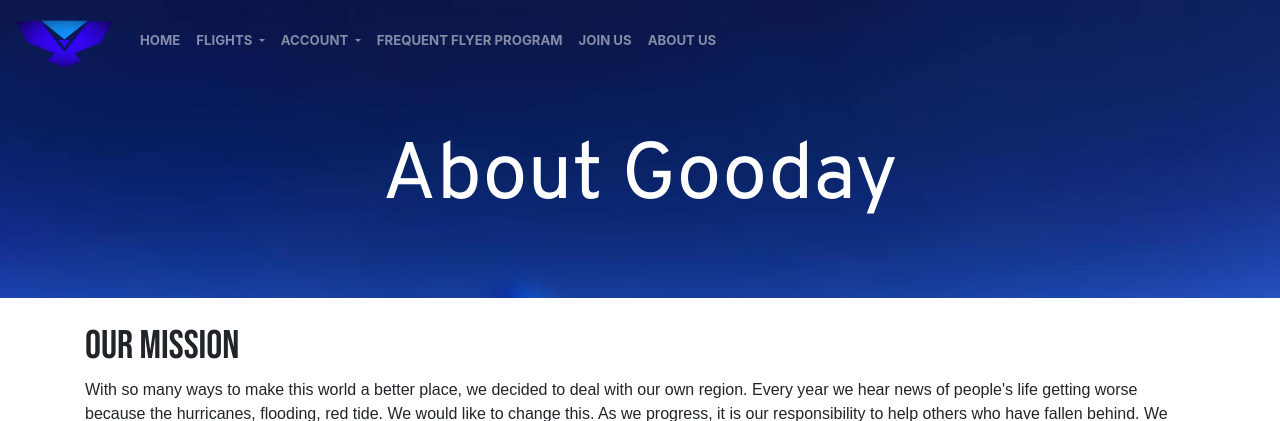
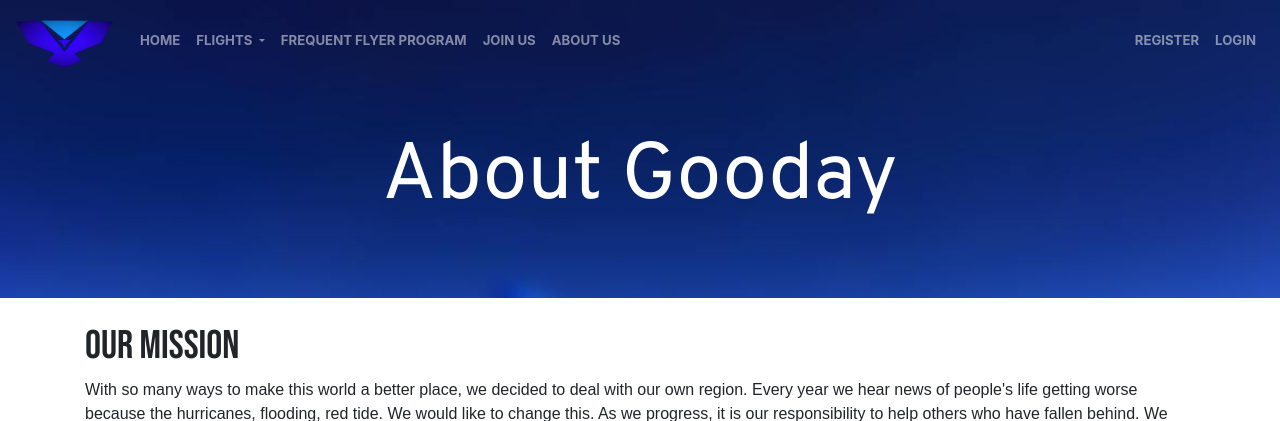
Before and after one commit to udaygoyat45/FblaApp, a Flask app: page /about in a window 1280 px wide. Shown: the top 421 px of the page. Run offline with Flask 2, Linux system fonts and the light colour scheme; some libraries are stand-ins or nearby versions; some web fonts are replaced.

Commit message:
very well

```diff
--- /dev/null
+++ b/flaskapp/static/js/every.js
@@ -0,0 +1,4 @@
+$(document).ready(function () {
+    $("#flash-message").hide();
+    $("#flash-message").slideDown(750);
+});
--- a/flaskapp/static/js/index.js
+++ b/flaskapp/static/js/index.js
@@ -14,6 +14,9 @@ $(document).ready(function () {
     });
 });
 
+$("flash-message").slideDown();
+
+
 $("#footer-collapse").click(function() {
     console.log("clicked!");
     $('html, body').animate({scrollTop: $(document).height()}, 'slow');
--- a/flaskapp/templates/layout.html
+++ b/flaskapp/templates/layout.html
@@ -24,13 +24,12 @@
     background-attachment: fixed;">
 
 {% else %}
-
     <body>
         {% endif %}
         {% with messages = get_flashed_messages(with_categories=true) %}
         {% if messages %}
         {% for category, message in messages %}
-        <div class="alert alert-{{ category }}">
+        <div id="flash-message" class="alert alert-{{ category }}">
             {{ message }}
         </div>
         {% endfor %}
@@ -43,7 +42,6 @@
             <a href="{{ url_for('home') }}">
                 <img class="navbar-brand" width="100" id="brand-logo" src="../static/img/logo2.png">
             </a>
-            <div class="navbar-inner">
                 <button class="navbar-toggler" type="button" data-toggle="collapse"
                     data-target="#navbarSupportedContent" aria-controls="navbarSupportedContent" aria-expanded="false"
                     aria-label="Toggle navigation">
@@ -51,7 +49,7 @@
                 </button>
 
                 <div class="collapse navbar-collapse justify-content-between" id="navbarSupportedContent">
-                    <ul class="navbar-nav">
+                    <ul class="navbar-nav mr-auto">
                         <li class="nav-item">
                             <a class="nav-link" href="{{url_for('home')}}">HOME<span
                                     class="sr-only">(current)</span></a>
@@ -68,43 +66,22 @@
                             </div>
                         </div>
 
-                        <li class="nav-item dropdown">
-                            <a class="nav-link dropdown-toggle" href="#" id="navbarDropdown" role="button"
-                                data-toggle="dropdown" aria-haspopup="true" aria-expanded="false">
-                                ACCOUNT
-                            </a>
-                            <div class="dropdown-menu" aria-labelledby="navbarDropdown">
-                                {% if current_user.is_authenticated %}
-                                <a class="dropdown-item" href="{{ url_for('logout') }}">Log Out</a>
-                                <a class="dropdown-item" href="{{ url_for('account') }}">Account</a>
-
-                                {% else %}
-                                <a class="dropdown-item" href="{{ url_for('register') }}">Sign Up</a>
-                                <a class="dropdown-item" href="{{ url_for('login') }}">Log In</a>
-                                {% endif %}
-
-                            </div>
-                        </li>
-
                         <li class="nav-item">
                             <a class="nav-link" href="{{url_for('frequent')}}">FREQUENT FLYER PROGRAM <span
                                     class="sr-only"></span></a>
                         </li>
-
-
                     </ul>
 
-                    <ul class="navbar-nav my-2 my-lg-0">
-                        <li class="nav-item">
-                            <a class="nav-link" href="{{url_for('job')}}"> JOIN US <span class="sr-only"></span></a>
-                        </li>
-
-                        <li class="nav-item">
-                            <a class="nav-link" href="{{url_for('about')}}">ABOUT US<span class="sr-only"></span></a>
-                        </li>
+                    <ul class="navbar-nav">
+                        {% if current_user.is_authenticated %}
+                        <li class="nav-item"><a class="nav-link" href="{{ url_for('account') }}">ACCOUNT</a></li>
+                        <li class="nav-item"><a class="nav-link" href="{{ url_for('logout') }}">LOGOUT</a></li>
+                        {% else %}
+                        <li class="nav-item"><a class="nav-link" href="{{ url_for('register') }}">REGISTER</a></li>
+                        <li class="nav-item"><a class="nav-link" href="{{ url_for('login') }}">LOGIN</a></li>
+                        {% endif %}
                     </ul>
                 </div>
-            </div>
         </nav>
         {% else %}
 
@@ -115,8 +92,6 @@
                     <img class="navbar-brand" width="100" id="brand-logo" src="../static/img/logo2.png">
                 </a>
 
-                <div class="navbar-inner">
-
                     <button class="navbar-toggler" type="button" data-toggle="collapse"
                         data-target="#navbarSupportedContent" aria-controls="navbarSupportedContent"
                         aria-expanded="false" aria-label="Toggle navigation">
@@ -124,7 +99,7 @@
                     </button>
 
                     <div class="collapse navbar-collapse justify-content-between" id="navbarSupportedContent">
-                        <ul class="navbar-nav">
+                        <ul class="navbar-nav mr-auto">
                             <li class="nav-item">
                                 <a class="nav-link" href="{{url_for('home')}}">HOME<span
                                         class="sr-only">(current)</span></a>
@@ -142,33 +117,11 @@
                                 </div>
                             </div>
 
-                            <li class="nav-item dropdown">
-                                <a class="nav-link dropdown-toggle" href="#" id="navbarDropdown" role="button"
-                                    data-toggle="dropdown" aria-haspopup="true" aria-expanded="false">
-                                    ACCOUNT
-                                </a>
-                                <div class="dropdown-menu" aria-labelledby="navbarDropdown">
-                                    {% if current_user.is_authenticated %}
-                                    <a class="dropdown-item" href="{{ url_for('logout') }}">Log Out</a>
-                                    <a class="dropdown-item" href="{{ url_for('account') }}">Account</a>
-
-                                    {% else %}
-                                    <a class="dropdown-item" href="{{ url_for('register') }}">Sign Up</a>
-                                    <a class="dropdown-item" href="{{ url_for('login') }}">Log In</a>
-                                    {% endif %}
-
-                                </div>
-                            </li>
-
                             <li class="nav-item">
                                 <a class="nav-link" href="{{url_for('frequent')}}">FREQUENT FLYER PROGRAM <span
                                         class="sr-only"></span></a>
                             </li>
 
-
-                        </ul>
-
-                        <ul class="navbar-nav my-2 my-lg-0">
                             <li class="nav-item">
                                 <a class="nav-link" href="{{url_for('job')}}"> JOIN US <span class="sr-only"></span></a>
                             </li>
@@ -178,8 +131,17 @@
                                         class="sr-only"></span></a>
                             </li>
                         </ul>
+
+                        <ul class="navbar-nav">
+                                    {% if current_user.is_authenticated %}
+                                    <li class="nav-item"><a class="nav-link" href="{{ url_for('account') }}">ACCOUNT</a></li>
+                                    <li class="nav-item"><a class="nav-link" href="{{ url_for('logout') }}">LOGOUT</a></li>
+                                    {% else %}
+                                    <li class="nav-item"><a class="nav-link" href="{{ url_for('register') }}">REGISTER</a></li>
+                                    <li class="nav-item"><a class="nav-link" href="{{ url_for('login') }}">LOGIN</a></li>
+                                    {% endif %}
+                        </ul>
                     </div>
-                </div>
             </nav>
 
             <div class="container mt-5">
@@ -229,37 +191,6 @@
         </div>
         {% endif %}
 
-
-
-        <!--footer for the website-->
-        <!-- <nav id="footer" class="navbar navbar-expand-lg navbar-dark bg-dark">
-            <a href="{{ url_for('home') }}">
-                <img class="navbar-brand" width="75" id="brand-logo" src="../static/img/logo2.png">
-            </a> <button class="navbar-toggler" id="footer-collapse" type="button" data-toggle="collapse"
-                data-target="#navbarNav" aria-controls="navbarNav" aria-expanded="false" aria-label="Toggle navigation">
-                <span class="navbar-toggler-icon"></span>
-            </button>
-            <div class="collapse navbar-collapse" id="navbarNav">
-                <ul class="navbar-nav ml-auto">
-                    <li class="nav-item">
-                        <a class="nav-link" href="{{url_for('credits')}}">Credits</a>
-                    </li>
-                    <li class="nav-item">
-                        <a class="nav-link" href="#"><i style="font-size: 200%;" class="fa fa-instagram"></i></a>
-                    </li>
-                    <li class="nav-item">
-                        <a class="nav-link" href="#"><i style="font-size: 200%;" class="fa fa-facebook"></i></a>
-                    </li>
-                    <li class="nav-item">
-                        <a class="nav-link" href="#"><i style="font-size: 200%;" class="fa fa-twitter"></i></a>
-                    </li>
-                    <li class="nav-item">
-                        <a class="nav-link" href="#"><i style="font-size: 200%;" class="fa fa-linkedin"></i></a>
-                    </li>
-                </ul>
-            </div>
-        </nav> -->
-
         <div id="footer">
             <div class="jumbotron bg-dark mb-0" >
                 <div class="row text-white bebas mx-auto">
@@ -273,7 +204,7 @@
 
                     </div>
                     <div class="col-2">
-                        <h3>About Us</h3>
+                        <h3>Information</h3>
                         <ul style="list-style: none; padding-left: 0px" class="b612">
                             <li><a href="{{url_for('credits')}}">Credits</a></li>
                             <li><a href="{{url_for('job')}}" >Join Us </a></li>
@@ -326,6 +257,7 @@
 
         <!--For the contact form-->
         <script src="../static/js/frequent.js"></script>
+        <script src="../static/js/every.js"></script>
 
     </body>
 
```
Also changed, not shown: flaskapp/site.db.
